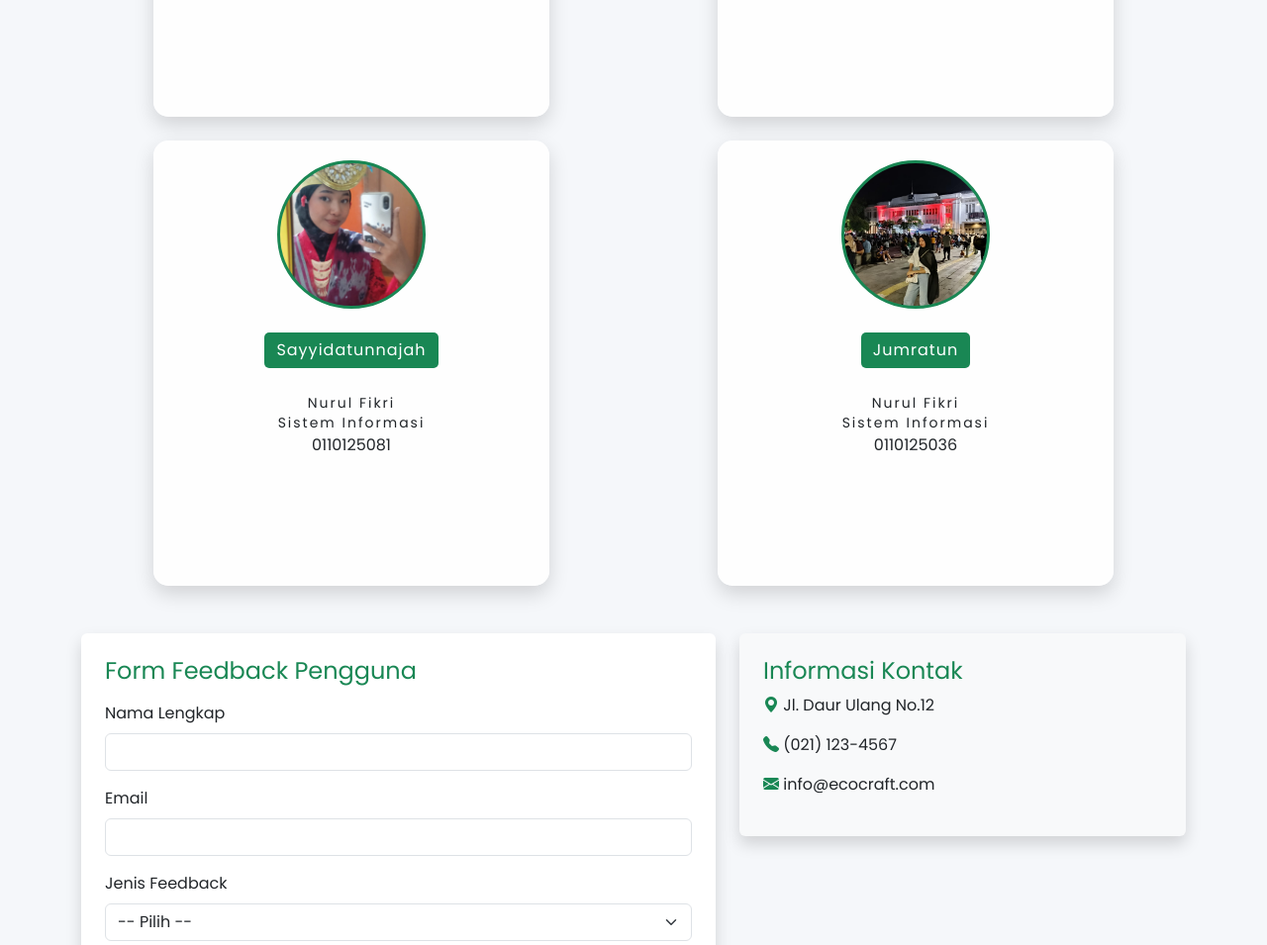
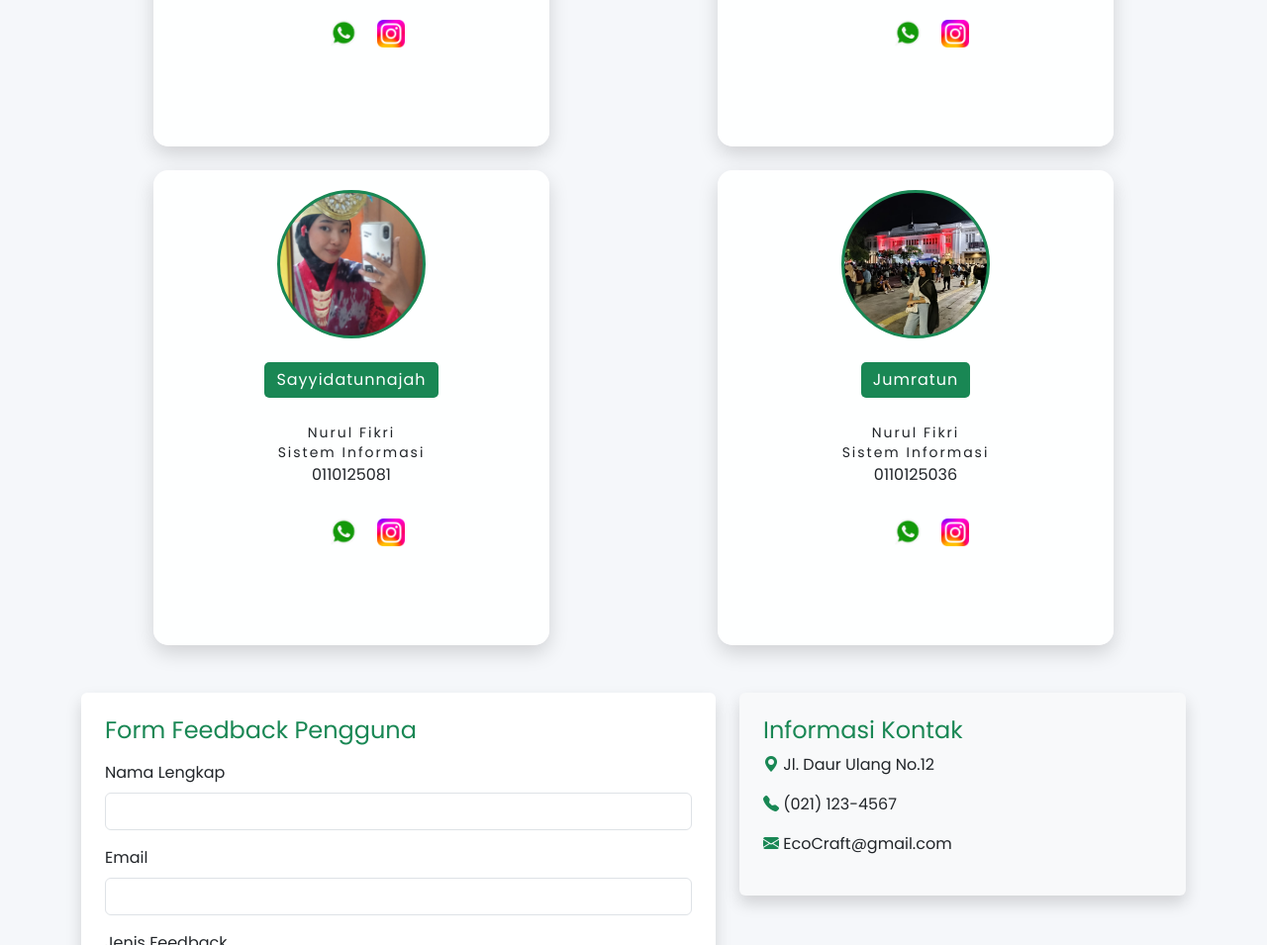
Before and after one commit to mhmmfarid/UASKEL9WEB1, a plain HTML site: page project_uasFINAL/contact.html in a window 1280 px wide. Shown: the part 477-1432 px from the top of the page at 99% size. Drawn offline with nearby package versions, Linux system fonts and the light colour scheme.

Commit message:
Add files via upload

```diff
--- a/project_uasFINAL/contact.html
+++ b/project_uasFINAL/contact.html
@@ -21,11 +21,10 @@
         }
 
         .main {
-            width: 100%;
             max-width: 400px;
-            height: 450px;
-            background: rgba(255,255,255,0.9);
-            box-shadow: 0px 8px 20px rgba(0,0,0,0.15);
+            height: 480px;
+            background: rgba(255,255,255,0.95);
+            box-shadow: 0 8px 20px rgba(0,0,0,.15);
             padding-top: 20px;
             border-radius: 15px;
             margin: auto;
@@ -63,16 +62,26 @@
         }
 
         .sm {
-            padding: 1.5rem 0;
+            padding-top: 15px;
         }
 
         .sm li {
+            list-style: none;
             display: inline-block;
-            margin: 0 6px;
+            margin: 0 8px;
         }
 
         .sm img {
-            width: 26px;
+            width: 28px;
+        }
+
+        .contact-link {
+            text-decoration: none;
+            color: inherit;
+        }
+
+        .contact-link:hover {
+            text-decoration: underline;
         }
     </style>
 </head>
@@ -85,21 +94,11 @@
         <a class="navbar-brand text-success fw-bold" href="index.html">
             <i class="bi bi-recycle"></i> EcoCraft Store
         </a>
-        <button class="navbar-toggler" type="button" data-bs-toggle="collapse" data-bs-target="#nav">
-            <span class="navbar-toggler-icon"></span>
-        </button>
-        <div class="collapse navbar-collapse" id="nav">
-            <ul class="navbar-nav ms-auto">
-                <li class="nav-item"><a class="nav-link" href="index.html">Home</a></li>
-                <li class="nav-item"><a class="nav-link" href="about.html">About</a></li>
-                <li class="nav-item"><a class="nav-link fw-bold text-success active" href="#">Kontak</a></li>
-            </ul>
-        </div>
     </div>
 </nav>
 
-<!-- CONTENT -->
 <main class="container my-5">
+
     <h2 class="text-success fw-bold mb-4">Tim Kami</h2>
 
     <!-- TEAM -->
@@ -112,6 +111,10 @@
                 <h2>Nurul Fikri</h2>
                 <h2>Sistem Informasi</h2>
                 <p>0010125062</p>
+                <ul class="sm">
+                    <li><a href="https://wa.me/6289687231733" target="_blank"><img src="img/wa.png"></a></li>
+                    <li><a href="https://www.instagram.com/popicecoklat_19" target="_blank"><img src="img/ig.png"></a></li>
+                </ul>
             </div>
         </div>
 
@@ -122,6 +125,10 @@
                 <h2>Nurul Fikri</h2>
                 <h2>Sistem Informasi</h2>
                 <p>0110125068</p>
+                <ul class="sm">
+                    <li><a href="https://wa.me/6289653713432" target="_blank"><img src="img/wa.png"></a></li>
+                    <li><a href="https://www.instagram.com/nadiaajengg" target="_blank"><img src="img/ig.png"></a></li>
+                </ul>
             </div>
         </div>
 
@@ -132,6 +139,10 @@
                 <h2>Nurul Fikri</h2>
                 <h2>Sistem Informasi</h2>
                 <p>0110125081</p>
+                <ul class="sm">
+                    <li><a href="https://wa.me/62085882197236" target="_blank"><img src="img/wa.png"></a></li>
+                    <li><a href="https://www.instagram.com/np_xalien" target="_blank"><img src="img/ig.png"></a></li>
+                </ul>
             </div>
         </div>
 
@@ -142,13 +153,19 @@
                 <h2>Nurul Fikri</h2>
                 <h2>Sistem Informasi</h2>
                 <p>0110125036</p>
+                <ul class="sm">
+                    <li><a href="https://wa.me/62087718711471" target="_blank"><img src="img/wa.png"></a></li>
+                    <li><a href="https://www.instagram.com/ratuuu____4" target="_blank"><img src="img/ig.png"></a></li>
+                </ul>
             </div>
         </div>
 
     </div>
 
-    <!-- FEEDBACK FORM -->
+    <!-- FEEDBACK & INFO -->
     <div class="row mt-5">
+
+        <!-- FEEDBACK -->
         <div class="col-md-7">
             <div class="p-4 bg-white rounded shadow">
                 <h4 class="text-success mb-3">Form Feedback Pengguna</h4>
@@ -198,24 +215,41 @@
             </div>
         </div>
 
+        <!-- INFO KONTAK -->
         <div class="col-md-5 mt-4 mt-md-0">
             <div class="p-4 bg-light rounded shadow">
                 <h4 class="text-success">Informasi Kontak</h4>
-                <p><i class="bi bi-geo-alt-fill text-success"></i> Jl. Daur Ulang No.12</p>
-                <p><i class="bi bi-telephone-fill text-success"></i> (021) 123-4567</p>
-                <p><i class="bi bi-envelope-fill text-success"></i> info@ecocraft.com</p>
+
+                <p>
+                    <i class="bi bi-geo-alt-fill text-success"></i>
+                    <a href="https://maps.app.goo.gl/XpuSzYkKqpVnxXFv6?g_st=aw"
+                       target="_blank"
+                       class="contact-link">
+                        Jl. Daur Ulang No.12
+                    </a>
+                </p>
+
+                <p>
+                    <i class="bi bi-telephone-fill text-success"></i>
+                    (021) 123-4567
+                </p>
+
+                <p>
+                    <i class="bi bi-envelope-fill text-success"></i>
+                    <a href="mailto:mrfaridadnan@gmail.com" class="contact-link">
+                        EcoCraft@gmail.com
+                    </a>
+                </p>
             </div>
         </div>
+
     </div>
 </main>
 
-<!-- SCRIPT ALERT -->
 <script>
     document.getElementById("feedbackForm").addEventListener("submit", function(e) {
         e.preventDefault();
-
         alert("✅ Terima kasih! Feedback Anda berhasil dikirim.");
-
         this.reset();
     });
 </script>
--- a/project_uasFINAL/js/script.js
+++ b/project_uasFINAL/js/script.js
@@ -199,7 +199,7 @@ categoryButtons.forEach(button => {
 
     document.getElementById('add-to-cart-btn').onclick = addToCart;
 
-    // 🔥 KLIK IKON KERANJANG
+    //  KLIK IKON KEARANJANG
     const cartBtn = document.getElementById('cart-btn');
     if (cartBtn) {
         cartBtn.addEventListener('click', goToCart);
```
Also changed, not shown: project_uasFINAL/about.html (+1 -1 lines), project_uasFINAL/index.html (+1 -1 lines).
